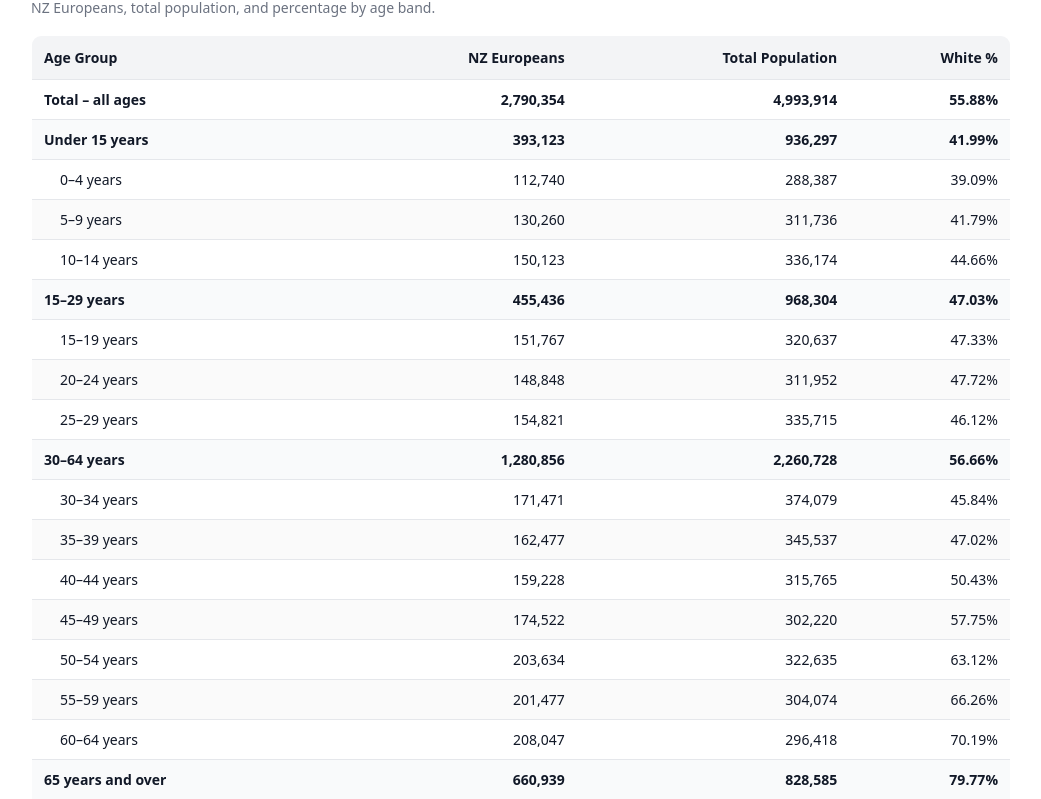
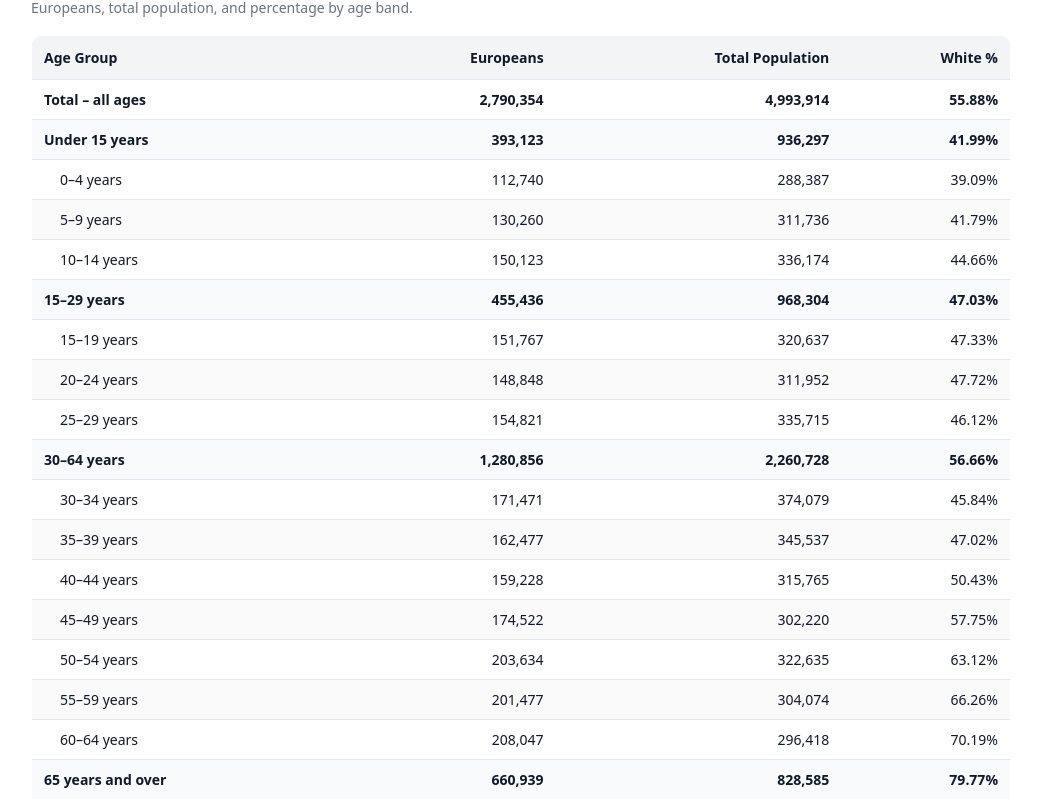
Before and after one commit to data-nz/data-nz.github.io, a plain HTML site: page index.html in a window 1280 px wide. Shown: the part 77-876 px from the top of the page, without its empty margins (119-1160 px from the left). Drawn offline with Linux system fonts and the light colour scheme.

Commit message:
Update index.html

```diff
--- a/index.html
+++ b/index.html
@@ -87,14 +87,14 @@
   <main class="page">
     <header>
       <h1>2023 Census — New Zealand Europeans by Age Group</h1>
-      <p>NZ Europeans, total population, and percentage by age band.</p>
+      <p>Europeans, total population, and percentage by age band.</p>
     </header>
 
     <table aria-label="2023 Census — New Zealand Europeans by Age Group">
       <thead>
         <tr>
           <th scope="col">Age Group</th>
-          <th scope="col" class="num">NZ Europeans</th>
+          <th scope="col" class="num">Europeans</th>
           <th scope="col" class="num">Total Population</th>
           <th scope="col" class="pct">White %</th>
         </tr>
```
